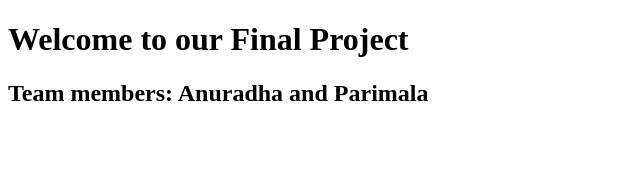
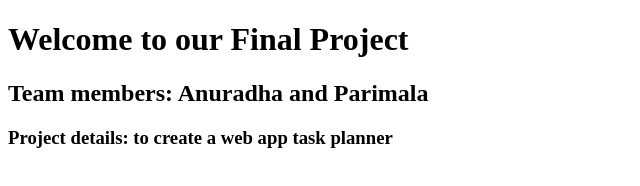
Before and after one commit to Pari184/TaskPlanner, a plain HTML site: page one.html in a window 1280 px wide. Shown: the whole page, without its empty margins (0-640 px from the left). Drawn offline with Linux system fonts and the light colour scheme.

Commit message:
Added h3 by Anu

```diff
--- a/one.html
+++ b/one.html
@@ -10,6 +10,7 @@
 <body>
     <h1>Welcome to our Final Project</h1>
     <h2>Team members: Anuradha and Parimala</h2>
+    <h3>Project details: to create a web app task planner</h3>
 
 </body>
 </html>
```
